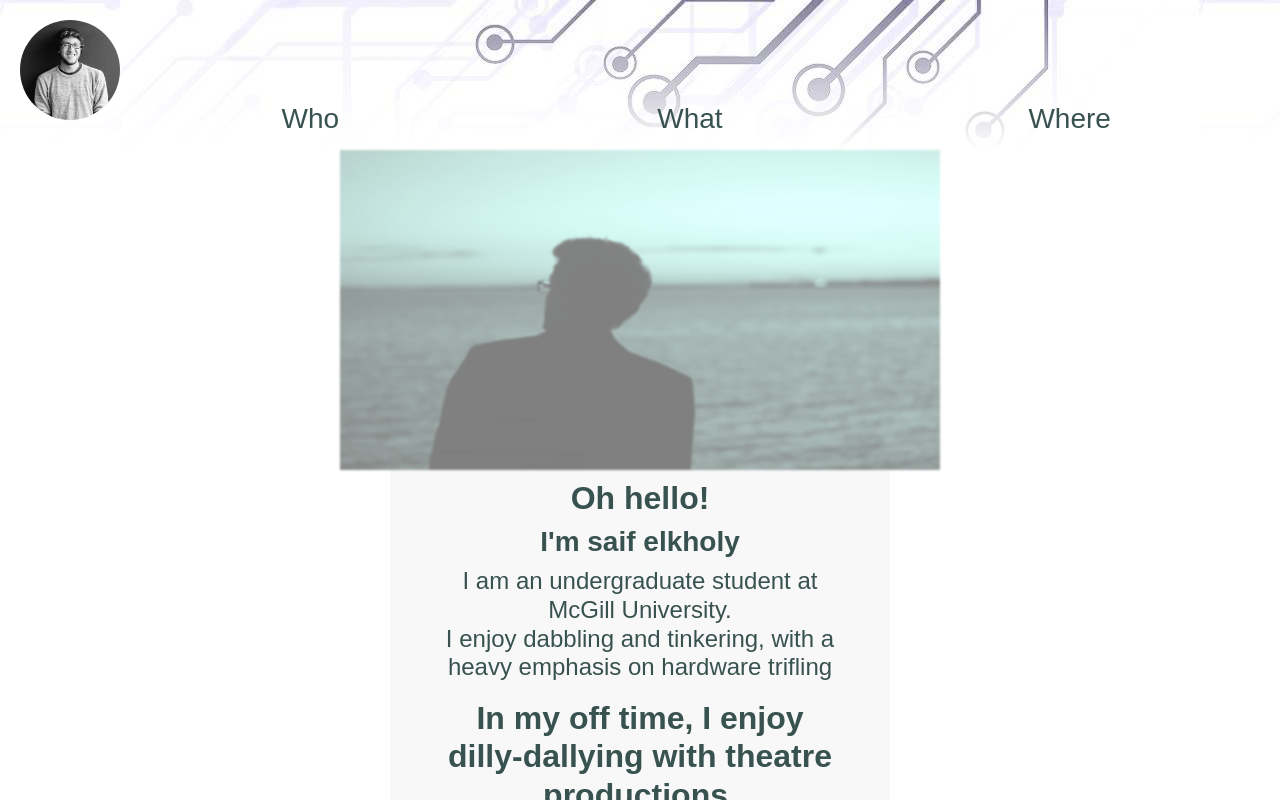
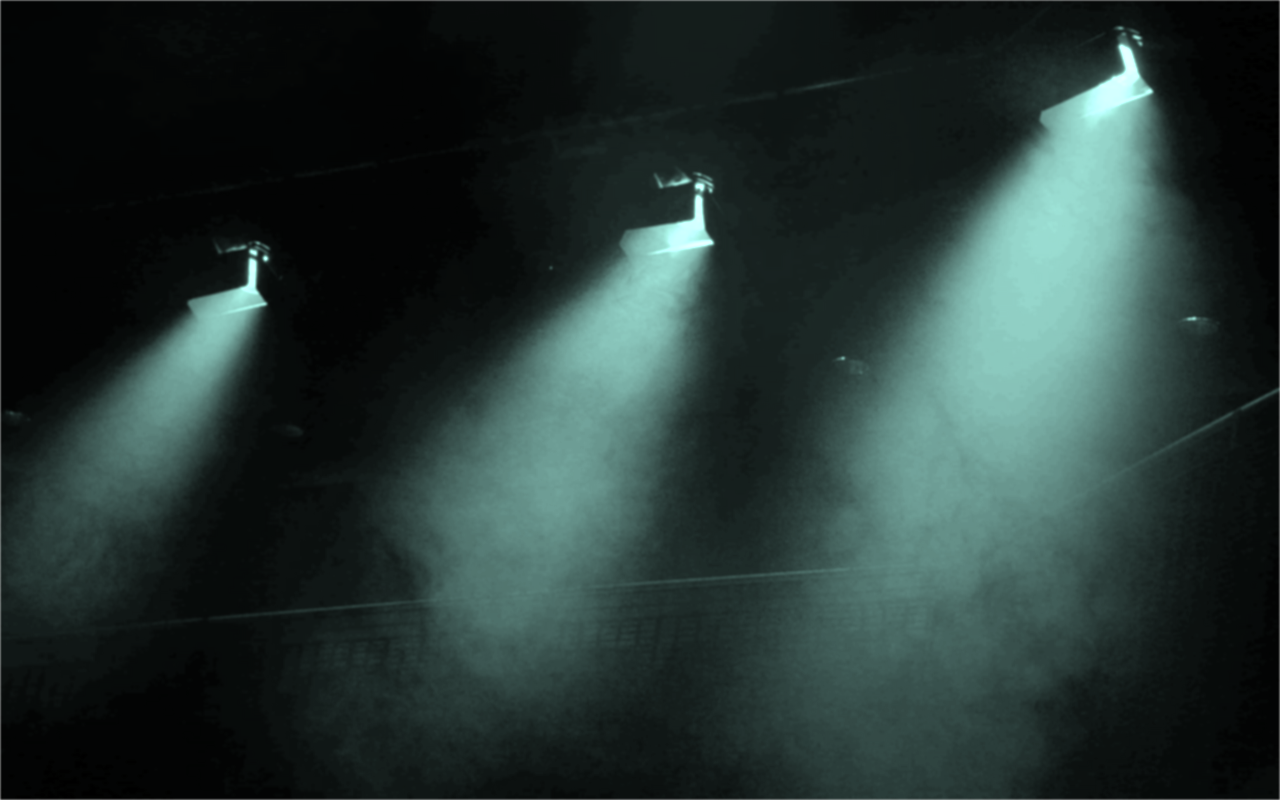
Before and after one commit to kholysa/website, a React (Create React App) app: page / in a window 1280 px wide. Shown: the top 800 px of the page. Built offline with nearby package versions, Linux system fonts and the light colour scheme.

Commit message:
Added full screen spotlight thingy

```diff
--- a/package.json
+++ b/package.json
@@ -13,6 +13,8 @@
   },
   "devDependencies": {},
   "scripts": {
+    "predeploy": "npm run build",
+    "deploy": "gh-pages -d build",
     "start": "react-scripts start",
     "build": "react-scripts build",
     "test": "react-scripts test --env=jsdom",
--- a/public/index.html
+++ b/public/index.html
@@ -13,7 +13,7 @@
       work correctly both with client-side routing and a non-root public URL.
       Learn how to configure a non-root public URL by running `npm run build`.
     -->
-  <title>React App</title>
+  <title>Saif Elkholy</title>
   </head>
   <body>
     <div id="root"></div>
--- a/src/App.js
+++ b/src/App.js
@@ -1,13 +1,16 @@
 import React, { Component } from 'react';
 import './style/App.css';
 import Header from './Header';
+import TheatreImage from './TheatreImage';
 import Body from "./Body";
 import Footer from "./Footer";
+
 
 class App extends Component {
   render() {
     return (
       <div className="App">
+          <TheatreImage/>
           <Header/>
           <Body/>
           <Footer/>
--- /dev/null
+++ b/src/TheatreImage/index.js
@@ -0,0 +1,13 @@
+import React, { Component } from 'react';
+import '../style/TheatreImage.css'
+
+class App extends Component {
+    render() {
+        return (
+            <div className="Theatre-image">
+            </div>
+        );
+    }
+}
+
+export default App;
--- a/src/style/App.css
+++ b/src/style/App.css
@@ -1,3 +1,6 @@
+body, html {
+  height: 100%;
+}
 .App {
   text-align: center;
 }
@@ -19,8 +22,7 @@
   justify-content: flex-start;
   height: 150px;
   background: linear-gradient(rgba(255,255,255,0), rgba(255,255,255,1));
-  padding: 20px;
-  padding-bottom: 0;
+  padding: 20px 20px 0;
   color: black;
 }
 
@@ -39,8 +41,3 @@
 .App-intro {
   font-size: large;
 }
-
-@keyframes App-logo-spin {
-  from { transform: rotate(0deg); }
-  to { transform: rotate(360deg); }
-}
--- /dev/null
+++ b/src/style/TheatreImage.css
@@ -0,0 +1,6 @@
+.Theatre-image{
+    background: url("../Images/spotlight.jpg") no-repeat fixed center;
+    filter: blur(1px) sepia(1) hue-rotate(120deg);
+    background-size: cover;
+    height: 100vh;
+}
```
Also changed, not shown: src/Images/spotlight.jpg (added).
